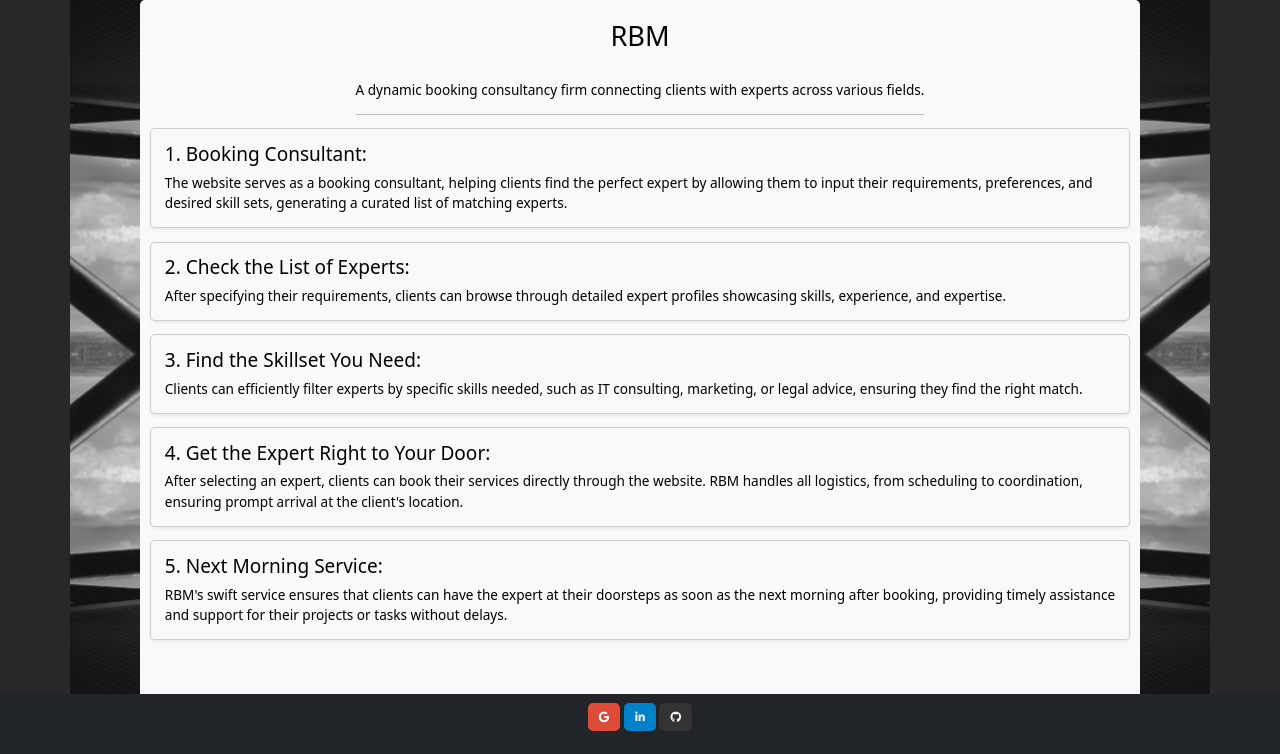
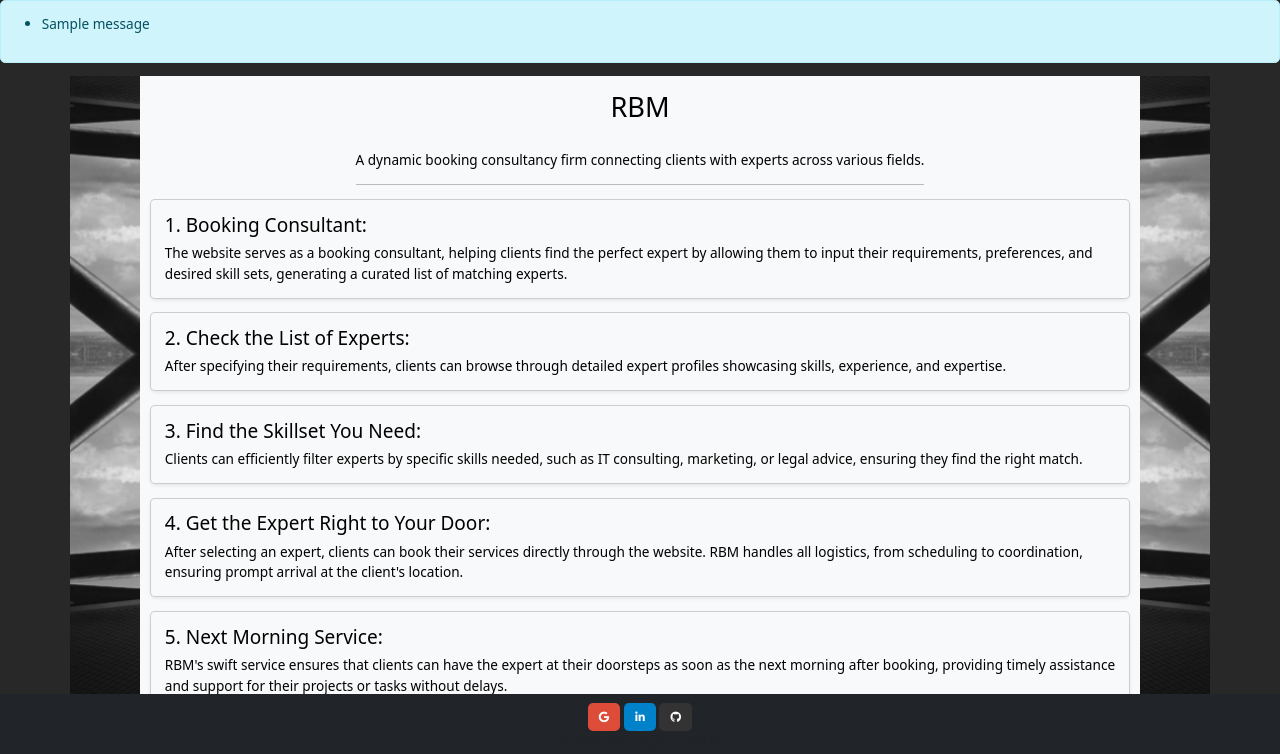
Before and after one commit to Jean7667/RBM_APP, a Django app: page /about/ in a window 1280 px wide. Shown: the part 46-800 px from the top of the page. Run offline with Django 5.2, Linux system fonts and the light colour scheme; tables that the repository leaves empty hold one stand-in row (values such as "Sample post"); one stand-in notice (Sample message) is shown; some libraries are stand-ins or nearby versions.

Commit message:
added messages zone before main content

```diff
--- a/user_app/templates/base.html
+++ b/user_app/templates/base.html
@@ -82,6 +82,15 @@
     </nav>
     <!--Main content section-->
     <!--Main content div height: calc(99dvh - 100px) and 100px equal footer height plus navbar height -->
+    {% if messages %}
+                        <div class="alert alert-info" role="alert">
+                            <ul class="messages">
+                                {% for message in messages %}
+                                    <li {% if message.tags %} class="{{ message.tags }}"{% endif %}>{{ message }}</li>
+                                {% endfor %}
+                            </ul>
+                        </div>
+                    {% endif %}
     <main class="container-fluid d-flex justify-content-center align-items-center main-content">
         {% block content %}
 
```
